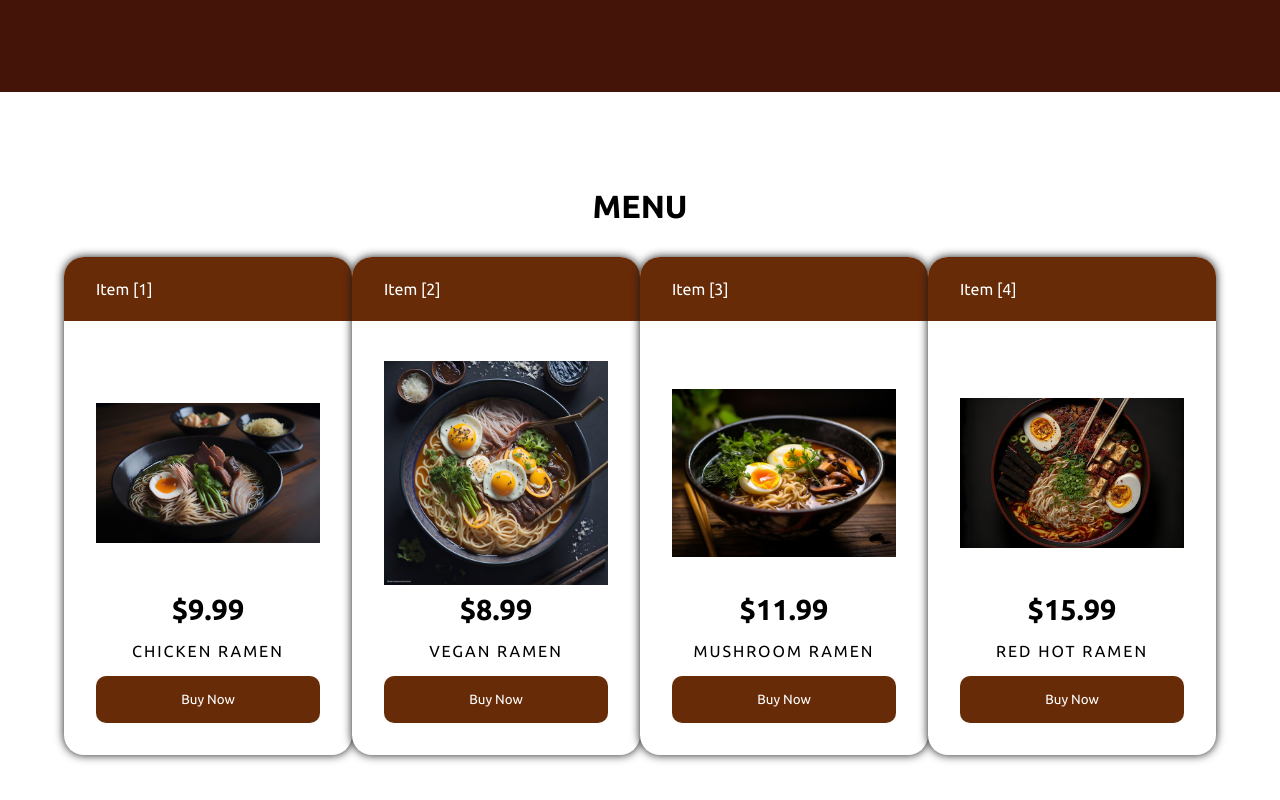
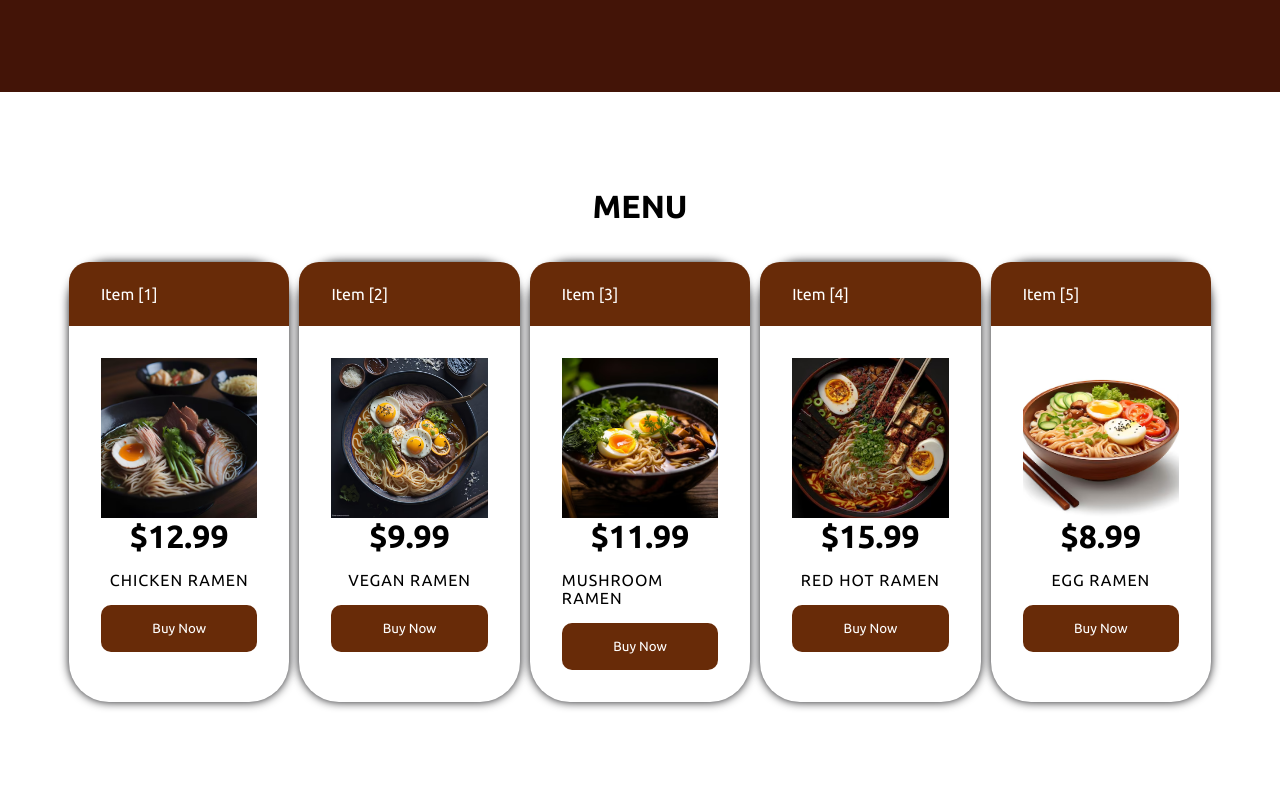
Before and after one commit to ASPCODES/Noodie-Bowl, a React (Vite) app in the folder client/: page / in a window 1280 px wide. Shown: the part 1428-2228 px from the top of the page. Built offline with nearby package versions, Linux system fonts and the light colour scheme.

Commit message:
Added Animations

```diff
--- a/client/src/components/home/Menu.jsx
+++ b/client/src/components/home/Menu.jsx
@@ -4,6 +4,7 @@ import ramen1 from "../../assets/Chicken Ramen.avif"
 import ramen2 from "../../assets/Vegan Ramen.avif"
 import ramen3 from "../../assets/Mushroom Ramen.avif"
 import ramen4 from "../../assets/Red Hot Ramen.avif"
+import ramen5 from "../../assets/Egg Ramen.avif"
 
 const Menu = () => {
 
@@ -17,16 +18,16 @@ const Menu = () => {
                 <MenuCard
                     ItemNum={1}
                     noodleSrc={ramen1}
-                    price={9.99}
+                    price={12.99}
                     title="Chicken Ramen"
                     handler={addToCartHandler}
-                    delay={0.2}
+                    delay={0.4}
                 />
 
                 <MenuCard
                     ItemNum={2}
                     noodleSrc={ramen2}
-                    price={8.99}
+                    price={9.99}
                     title="Vegan Ramen"
                     handler={addToCartHandler}
                     delay={0.5}
@@ -38,7 +39,7 @@ const Menu = () => {
                     price={11.99}
                     title="Mushroom Ramen"
                     handler={addToCartHandler}
-                    delay={0.8}
+                    delay={0.6}
                 />
 
                 <MenuCard
@@ -47,7 +48,16 @@ const Menu = () => {
                     price={15.99}
                     title="Red Hot Ramen"
                     handler={addToCartHandler}
-                    delay={0.10}
+                    delay={0.7}
+                />
+
+                <MenuCard
+                    ItemNum={5}
+                    noodleSrc={ramen5}
+                    price={8.99}
+                    title="Egg Ramen"
+                    handler={addToCartHandler}
+                    delay={0.8}
                 />
             </div>
         </section>
--- a/client/src/components/home/MenuCard.jsx
+++ b/client/src/components/home/MenuCard.jsx
@@ -22,7 +22,7 @@ const MenuCard = ({ ItemNum, noodleSrc, price, title, handler, delay }) => {
             <main>
                 <img src={noodleSrc} alt={ItemNum} />
 
-                <h4>${price}</h4>
+                <h5>${price}</h5>
 
                 <p>{title}</p>
 
--- a/client/src/styles/menu.scss
+++ b/client/src/styles/menu.scss
@@ -22,7 +22,8 @@
   background-color: white;
   width: 30%;
   box-shadow: 0 0 10px rgb(24 24 27);
-  border-radius: 20px;
+  border-radius: 40px;
+  margin: 5px;
 
   > div {
     border-radius: 20px 20px 0 0;
@@ -41,18 +42,18 @@
     align-items: center;
 
     > img {
-      height: 15rem;
+      height: 10rem;
       width: 100%;
-      object-fit: contain;
+      object-fit: cover;
     }
 
-    > h4 {
-      font-size: 1.8rem;
+    > h5 {
+      font-size: 2rem;
     }
 
     > p {
       text-transform: uppercase;
-      letter-spacing: 2px;
+      letter-spacing: 1px;
       padding: 1rem 0;
     }
 
```
Also changed, not shown: client/src/assets/Egg Ramen.avif (added).
